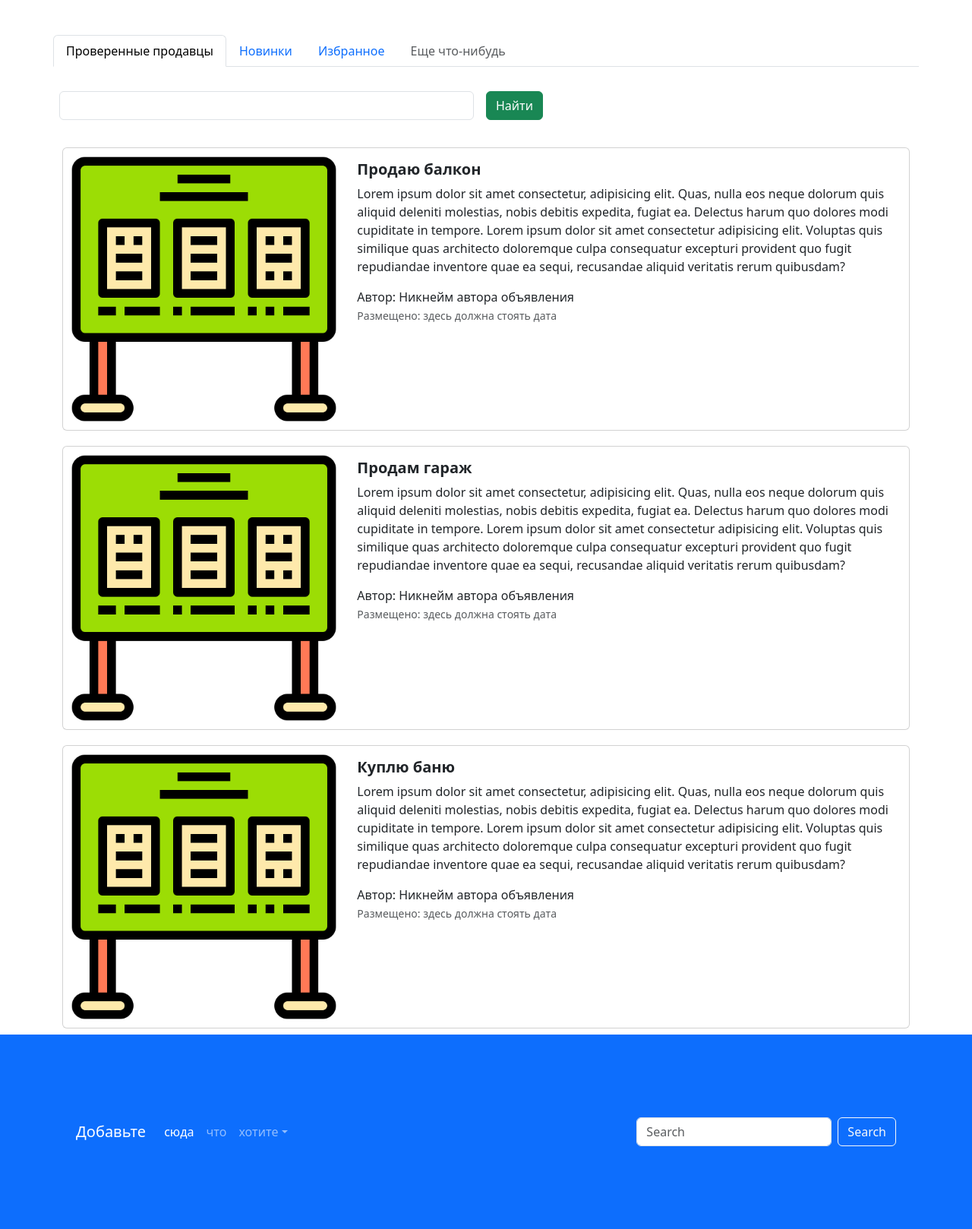
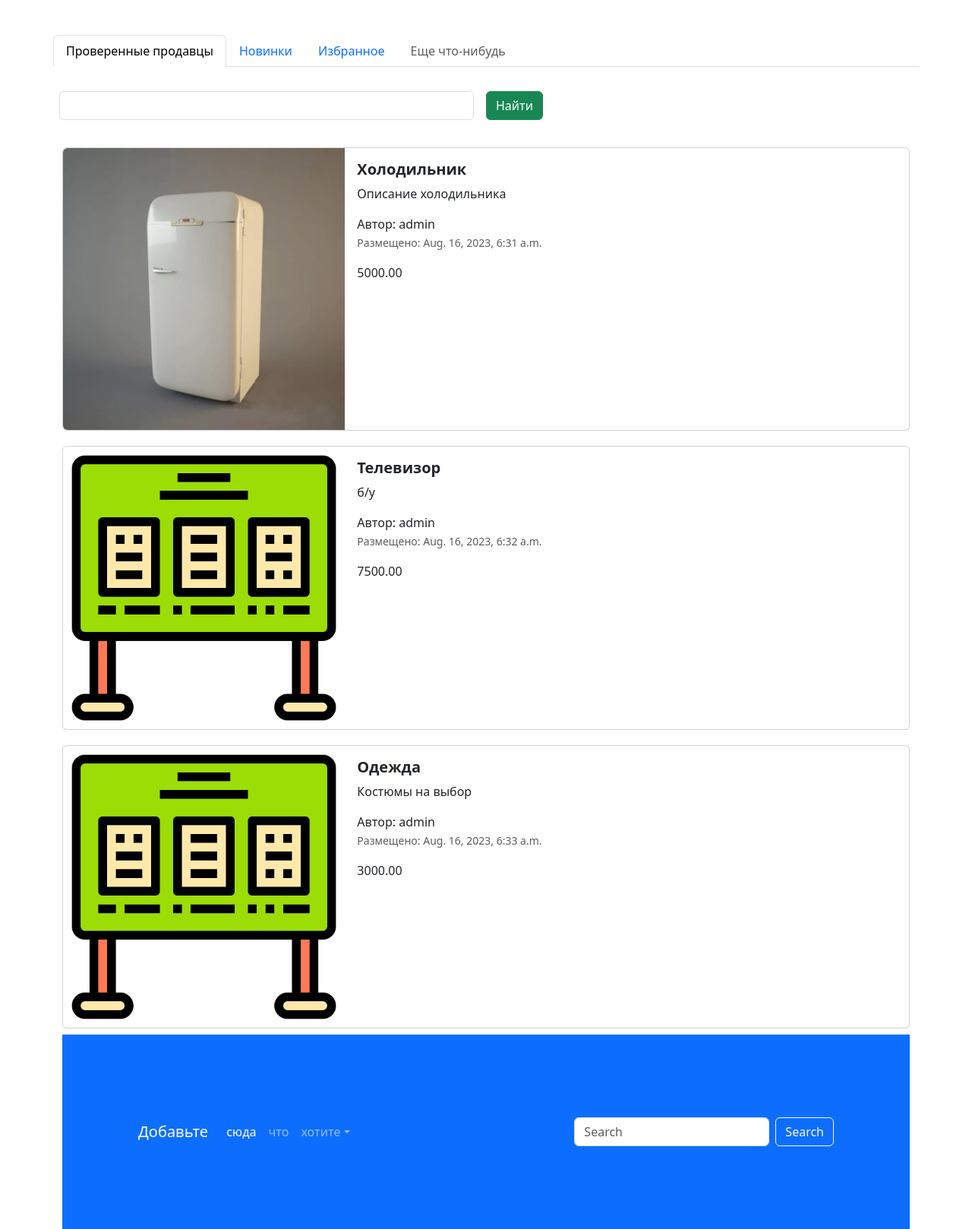
Before and after one commit to Morermat/MAXIMUM_4_MODUL, a Django app: page / in a window 1280 px wide. Shown: the part 702-2320 px from the top of the page at 76% size. Run offline with Django 4.2, Linux system fonts and the light colour scheme; data comes from the database, SQL or seed files in the repository; both versions use the stored data as it was after the commit; some libraries are stand-ins or nearby versions.

Commit message:
9 занятие

```diff
--- a/advertisment/advertisment/settings.py
+++ b/advertisment/advertisment/settings.py
@@ -124,3 +124,8 @@ STATICFILES_DIRS = [Path.joinpath(BASE_DIR,'static')]
 # https://docs.djangoproject.com/en/4.2/ref/settings/#default-auto-field
 
 DEFAULT_AUTO_FIELD = 'django.db.models.BigAutoField'
+
+#Media
+
+MEDIA_URL = '/media/'
+MEDIA_ROOT = Path.joinpath(BASE_DIR, 'media')
--- a/advertisment/advertisment/urls.py
+++ b/advertisment/advertisment/urls.py
@@ -16,9 +16,13 @@ Including another URLconf
 """
 from django.contrib import admin
 from django.urls import path, include
+from django.conf import settings
+from django.conf.urls.static import static
 
 urlpatterns = [
     path('admin/', admin.site.urls),
     path('',include('app_advertisment.urls')),
     path('lesson_4',include('app_lesson_4.urls'))
 ]
+if settings.DEBUG:
+    urlpatterns += static(settings.MEDIA_URL, document_root = settings.MEDIA_ROOT)
--- a/advertisment/app_advertisment/admin.py
+++ b/advertisment/app_advertisment/admin.py
@@ -3,7 +3,7 @@ from .models import Advetisment
 
 # Register your models here.
 class AdvetismentAdmin(admin.ModelAdmin):
-    list_display=['id', 'title', 'description', 'price', 'auction','created_date','update_date']
+    list_display=['id', 'title', 'description', 'price', 'auction','created_date','update_date','get_image']
     list_filter=['auction','price','created_at']
     actions=['make_auction_as_false','make_auction_as_true']
     @admin.action(description='Make auction as false')
--- a/advertisment/app_advertisment/models.py
+++ b/advertisment/app_advertisment/models.py
@@ -2,6 +2,9 @@ from django.db import models
 from django.contrib import admin
 from django.utils.html import format_html
 from django.utils import timezone
+from django.contrib.auth import get_user_model
+
+User = get_user_model()
 
 class Advetisment(models.Model):
     title = models.CharField('Название', max_length=128)
@@ -10,6 +13,8 @@ class Advetisment(models.Model):
     auction =  models.BooleanField('Торг', help_text='Отметьте если вы согласны на торг')
     created_at = models.DateTimeField(auto_now_add=True)
     update_at = models.DateTimeField(auto_now=True)
+    user = models.ForeignKey(User, verbose_name='Пользователь', on_delete=models.CASCADE)
+    image = models.ImageField('Изображение', upload_to='advertisement/', null=True, blank=True)
     @admin.display(description='Date created')
     def created_date(self):
         if self.created_at.date() == timezone.now().date():
@@ -26,6 +31,12 @@ class Advetisment(models.Model):
                 '<span style=color:red>Сегодня в {}</span>', update_time
             )
         return self.update_at.strftime('%d.%m.%Y в %H:%M:%S')
+    @admin.display(description='image')
+    def get_image(self):
+        if self.image:
+            return format_html(
+                '<img src="{url}" style="max-width:50px; max-height=50px;"', url=self.image.url
+            )
     class Meta:
         db_table = 'advertisements'
     def __str__(self):
--- a/advertisment/app_advertisment/views.py
+++ b/advertisment/app_advertisment/views.py
@@ -1,8 +1,11 @@
 from django.shortcuts import render
 from django.http import HttpResponse
+from .models import Advetisment
 
 def index(request):
-    return render(request, 'index.html')
+    advertisements = Advetisment.objects.all()
+    context = {'advertisements' : advertisements}
+    return render(request, 'index.html', context)
 def top_sellers(request):
     return render(request, 'top-sellers.html')
 def register(request):
--- a/advertisment/templates/index.html
+++ b/advertisment/templates/index.html
@@ -94,88 +94,33 @@
       </div>
     </form>
   </div>
+  {% for adv in advertisements%}
   <div class="col">
     <div class="card mb-2" style="max-width: 1200px; margin-top: 20px;">
       <div class="row g-0">
         <div class="col-md-4">
           <a href="{% url 'advertisement' %}" class="nav-link">
-            <img src="{% static 'img/123.png' %}" class="img-fluid rounded-start" alt="Card title">
+            <img src="{% if adv.image %} {{ adv.image.url }} {% else %} {% static 'img/123.png' %} {% endif %}" class="img-fluid rounded-start" alt="Card title">
           </a>
         </div>
         <div class="col-md-8">
           <div class="card-body">
             <h5 class="card-title">
-              <a href="{% url 'advertisement' %}" class="nav-link"><strong>Продаю балкон</strong></a>
+              <a href="{% url 'advertisement' %}" class="nav-link"><strong>{{ adv.title }}</strong></a>
             </h5>
             <a href="{% url 'advertisement' %}" class="nav-link">
               <p class="card-text">
-                Lorem ipsum dolor sit amet consectetur, adipisicing elit. Quas, nulla eos neque dolorum quis aliquid
-                deleniti molestias, nobis debitis expedita, fugiat ea. Delectus harum quo dolores modi cupiditate in
-                tempore. Lorem ipsum dolor sit amet consectetur adipisicing elit. Voluptas quis similique quas
-                architecto doloremque culpa consequatur excepturi provident quo fugit repudiandae inventore quae ea
-                sequi, recusandae aliquid veritatis rerum quibusdam?
+                {{ adv.description }}
               </p>
-              <span>Автор: Никнейм автора объявления</span>
-              <p class="card-text"><small class="text-muted">Размещено: здесь должна стоять дата</small></p>
+              <span>Автор: {{ adv.user }}</span>
+              <p class="card-text"><small class="text-muted">Размещено: {{ adv.created_at }}</small></p>
+              <span>{{ adv.price }}</span>
             </a>
           </div>
         </div>
       </div>
     </div>
-    <div class="card mb-2" style="max-width: 1200px; margin-top: 20px;">
-      <div class="row g-0">
-        <div class="col-md-4">
-          <a href="{% url 'advertisement' %}" class="nav-link">
-            <img src="{% static 'img/123.png' %}" class="img-fluid rounded-start" alt="Card title">
-          </a>
-        </div>
-        <div class="col-md-8">
-          <div class="card-body">
-            <h5 class="card-title">
-              <a href="{% url 'advertisement' %}" class="nav-link"><strong>Продам гараж</strong></a>
-            </h5>
-            <a href="{% url 'advertisement' %}" class="nav-link">
-              <p class="card-text">
-                Lorem ipsum dolor sit amet consectetur, adipisicing elit. Quas, nulla eos neque dolorum quis aliquid
-                deleniti molestias, nobis debitis expedita, fugiat ea. Delectus harum quo dolores modi cupiditate in
-                tempore. Lorem ipsum dolor sit amet consectetur adipisicing elit. Voluptas quis similique quas
-                architecto doloremque culpa consequatur excepturi provident quo fugit repudiandae inventore quae ea
-                sequi, recusandae aliquid veritatis rerum quibusdam?
-              </p>
-              <span>Автор: Никнейм автора объявления</span>
-              <p class="card-text"><small class="text-muted">Размещено: здесь должна стоять дата</small></p>
-            </a>
-          </div>
-        </div>
-      </div>
-    </div>
-    <div class="card mb-2" style="max-width: 1200px; margin-top: 20px;">
-      <div class="row g-0">
-        <div class="col-md-4">
-          <a href="{% url 'advertisement' %}" class="nav-link">
-            <img src="{% static 'img/123.png' %}" class="img-fluid rounded-start" alt="Card title">
-          </a>
-        </div>
-        <div class="col-md-8">
-          <div class="card-body">
-            <h5 class="card-title">
-              <a href="{% url 'advertisement' %}" class="nav-link"><strong>Куплю баню</strong></a>
-            </h5>
-            <a href="{% url 'advertisement' %}" class="nav-link">
-              <p class="card-text">
-                Lorem ipsum dolor sit amet consectetur, adipisicing elit. Quas, nulla eos neque dolorum quis aliquid
-                deleniti molestias, nobis debitis expedita, fugiat ea. Delectus harum quo dolores modi cupiditate in
-                tempore. Lorem ipsum dolor sit amet consectetur adipisicing elit. Voluptas quis similique quas
-                architecto doloremque culpa consequatur excepturi provident quo fugit repudiandae inventore quae ea
-                sequi, recusandae aliquid veritatis rerum quibusdam?
-              </p>
-              <span>Автор: Никнейм автора объявления</span>
-              <p class="card-text"><small class="text-muted">Размещено: здесь должна стоять дата</small></p>
-            </a>
-          </div>
-        </div>
-      </div>
-    </div>
+    {% endfor%}
   </div>
 </div>
 <footer style="padding: 100px;" class="bg-primary">
```
Also changed, not shown: advertisment/app_advertisment/migrations/0003_advetisment_user.py (added), advertisment/app_advertisment/migrations/0004_advetisment_image.py (added), advertisment/db.sqlite3, advertisment/media/advertisement/image1.jpg (added).
